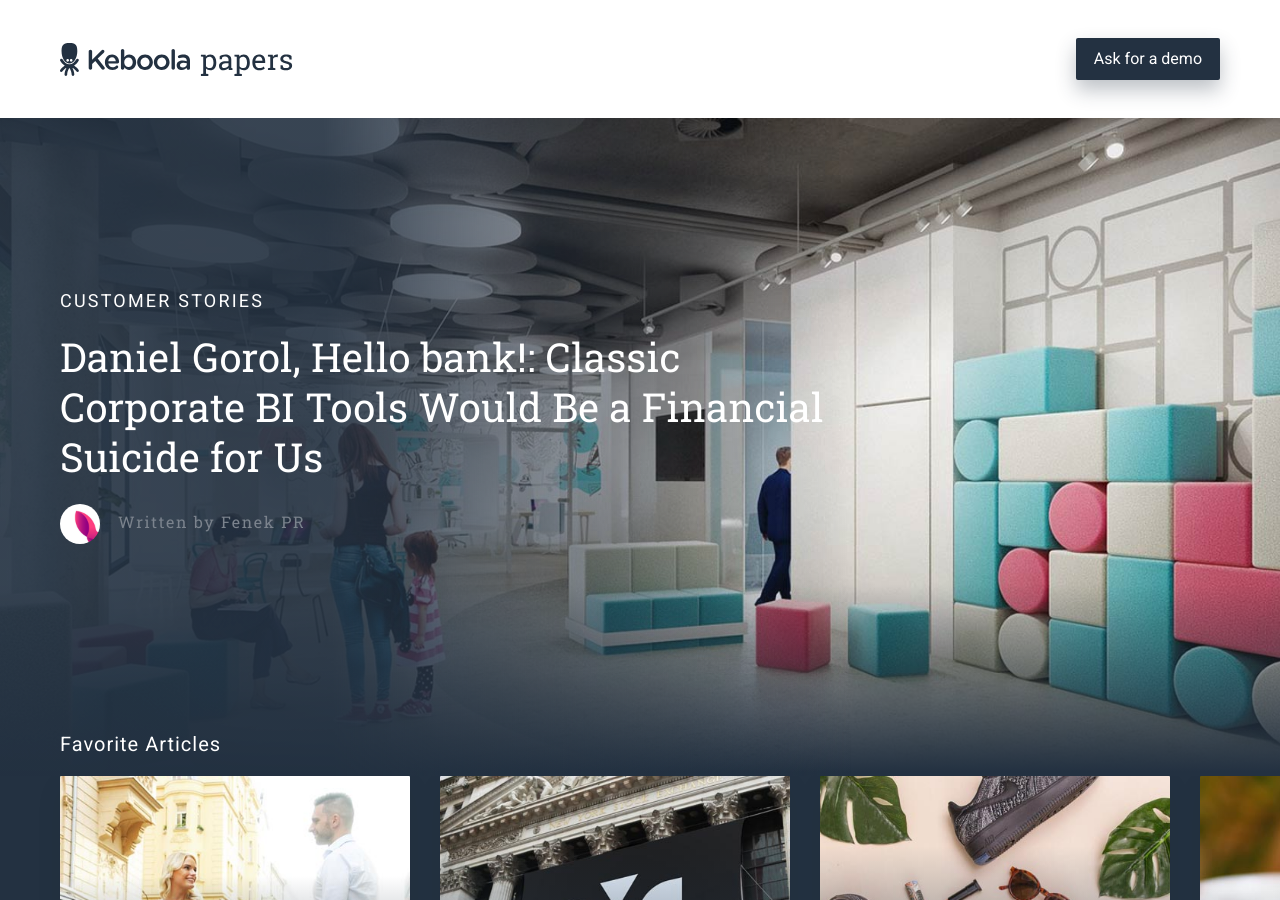
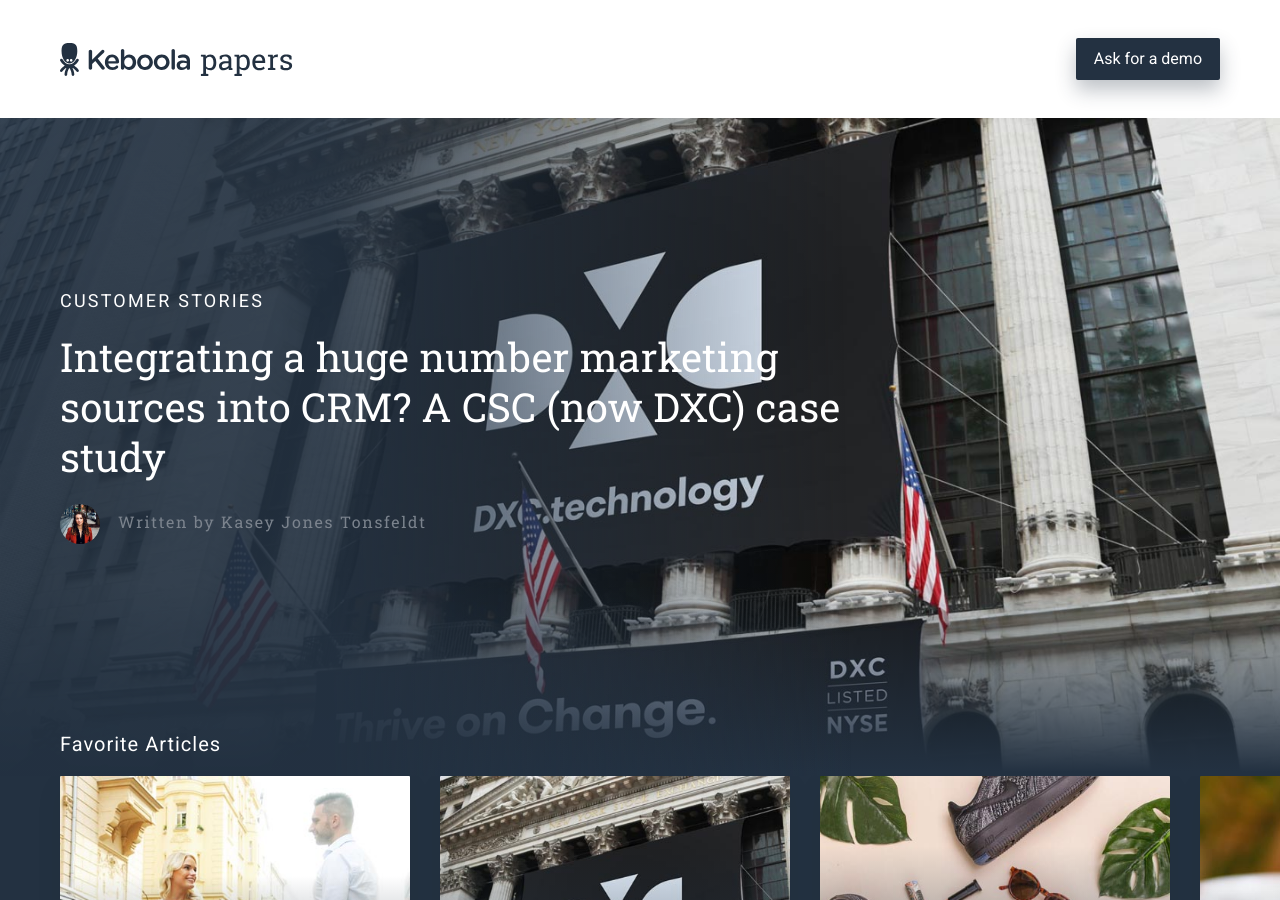
Before and after one commit to keboola/blog, a Jekyll site: the page built from index.md, in a window 1280 px wide and 900 px high. Built offline with Jekyll 4.4.1, drawn with Linux system fonts in a browser that asks for light colours; nearby versions of some CDN libraries; the list of posts is cut into pages by our own code.

Commit message:
Update from Forestry.io - Updated integrating-50-marketing-data-sources.md

```diff
--- a/_posts/2019-01-21-integrating-50-marketing-data-sources.md
+++ b/_posts/2019-01-21-integrating-50-marketing-data-sources.md
@@ -6,7 +6,7 @@
 date: 2019-01-21 01:00:00 +0000
 perex: ''
 user: kasey-jones-tonsfeldt
-coverphoto: ''
+coverphoto: "/uploads/dxc-cover.jpg"
 coverphoto_slider: "/uploads/dxc-slider.jpg"
 
 ---
```
